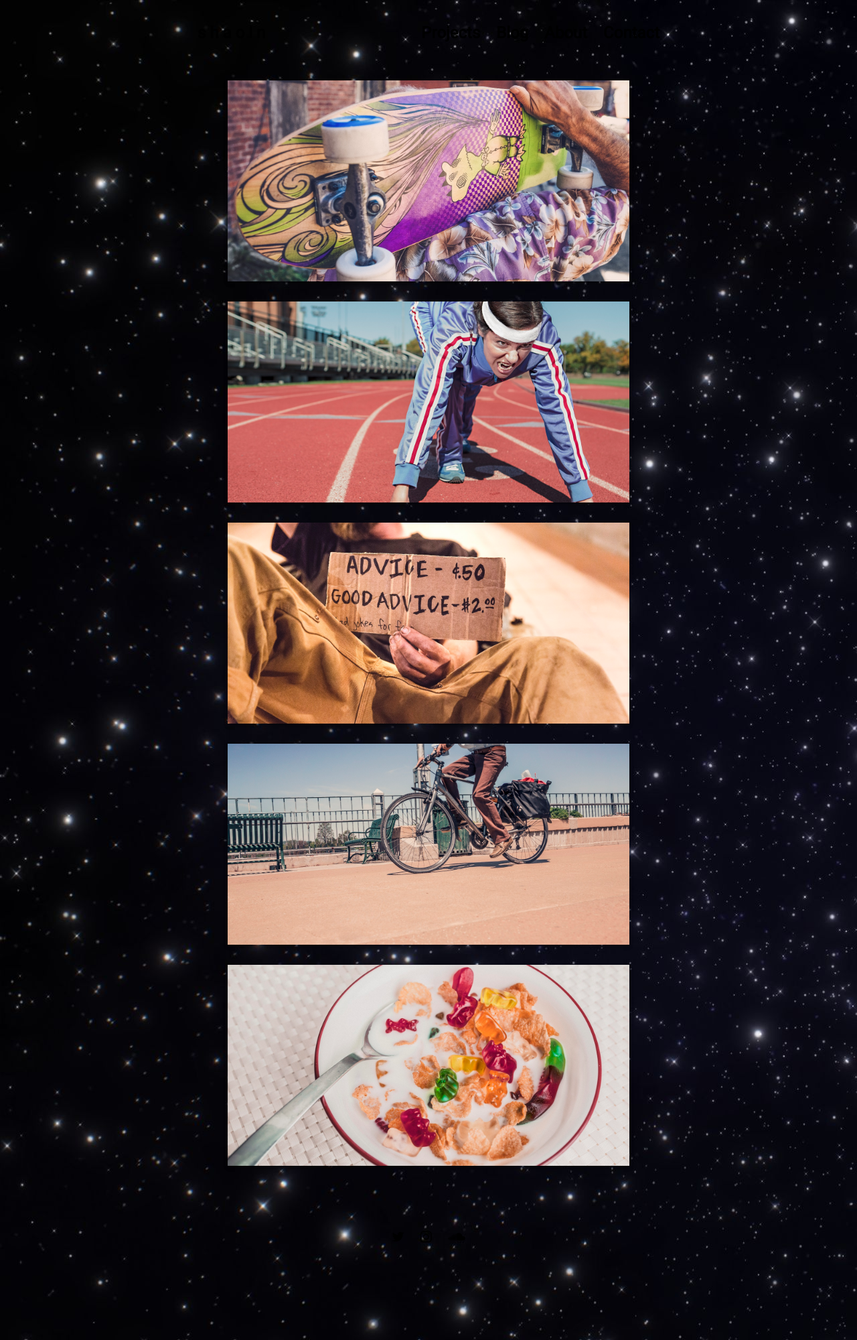
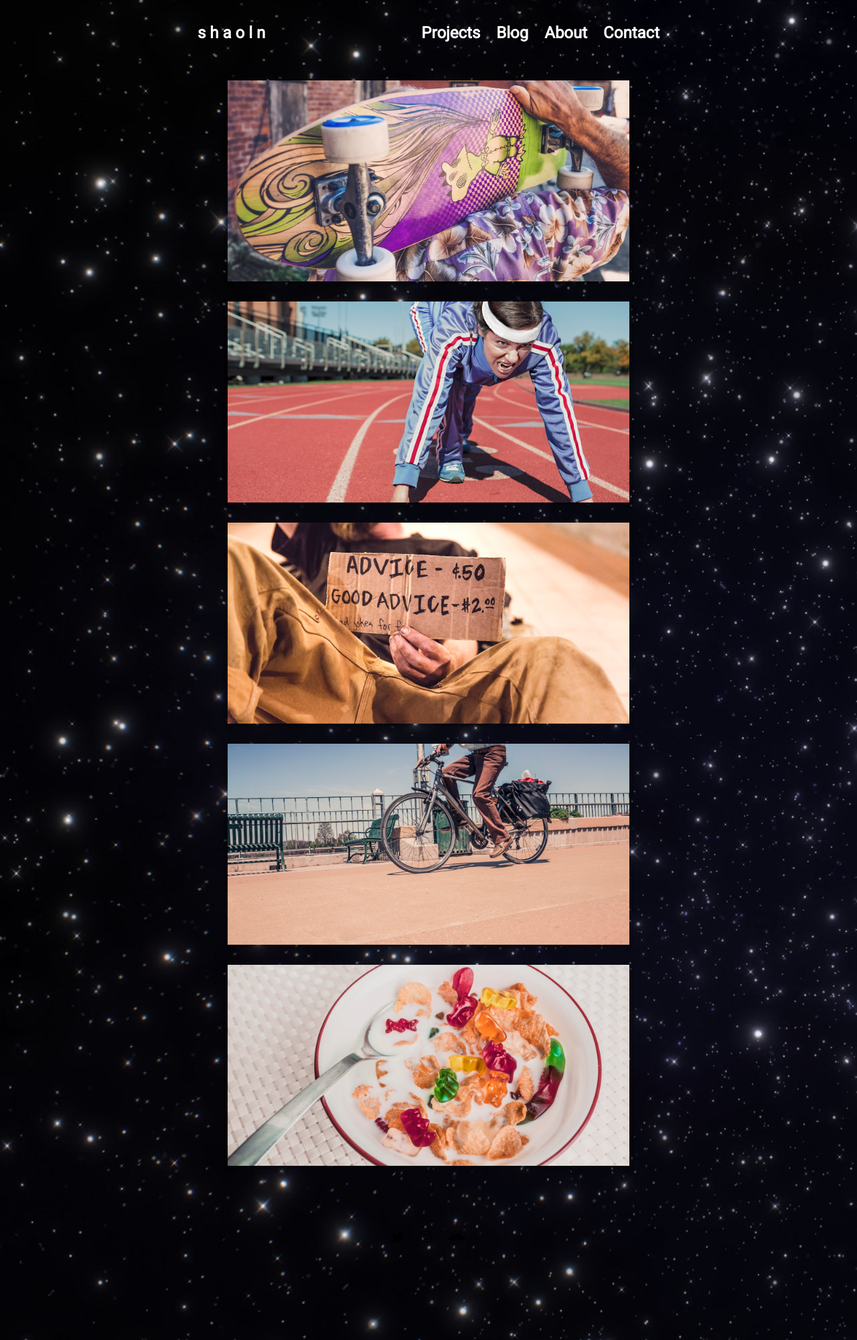
Before and after one commit to shaolnbeats/shaolnbeats.github.io, a Jekyll site: the page built from index.md, in a window 1280 px wide. Shown: the whole page at 67% size. Built offline with Jekyll 4.4.1, drawn with Linux system fonts in a browser that asks for light colours; nearby versions of some CDN libraries.

Commit message:
Update _header.sass

```diff
--- a/_sass/3-sections/_header.sass
+++ b/_sass/3-sections/_header.sass
@@ -8,7 +8,7 @@ header
       weight: 700
     a
       display: inline-block
-      color: rgba(0,0,0,1)
+      color: rgba(255,255,255,1)
       &:hover
         color: $accent-color
   nav
@@ -17,7 +17,7 @@ header
     a
       display: inline-block
       margin-left: 20px
-      color: rgba(0,0,0,1)
+      color: rgba(255,255,255,1)
       font:
         size: 24px
         weight: 700
```
